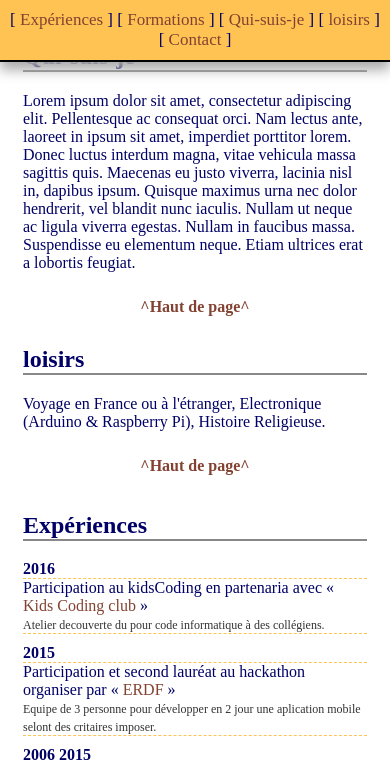
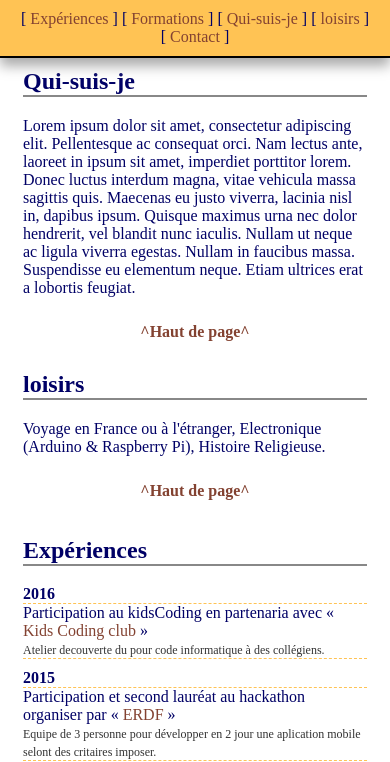
Before and after one commit to zable-fahr/nicolas-devynck.github.io, a PHP site: page / in a window 390 px wide. Shown: the top 762 px of the page. Run offline with PHP 8.4, Linux system fonts and the light colour scheme.

Commit message:
fix responsive en prod

```diff
--- a/css/style.css
+++ b/css/style.css
@@ -180,9 +180,12 @@ textarea {
 }
 /* Media Query */
 /* affichage pour tablette */
-@media screen and (max-width: 950px) {
+@media screen and (max-width: 880px) {
 	body {
 		padding: 0% 5% 0% 5%;
+	}
+	.nav {
+		font-size: 16px;
 	}
 	#cadre {
 		border-right: solid 1px;
@@ -191,6 +194,9 @@ textarea {
 	.aside, .article {
 		width: 100%;
 		border: none;
+	}
+	.aside {
+		margin-top: 25px;
 	}
 	.input_contact {
 		width: 65%;
@@ -203,9 +209,6 @@ textarea {
 @media screen and (max-width: 495px) {
 	body {
 		padding: 0%;
-	}
-	.nav {
-		font-size: 17px;
 	}
 	#cadre {
 		border: none;
```
